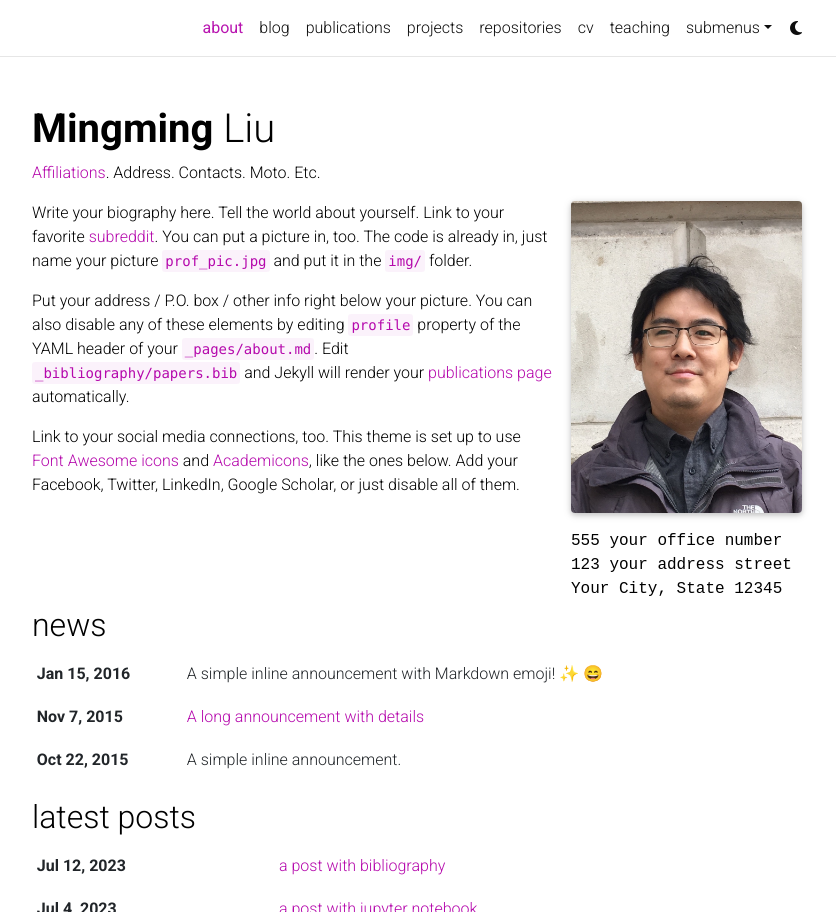
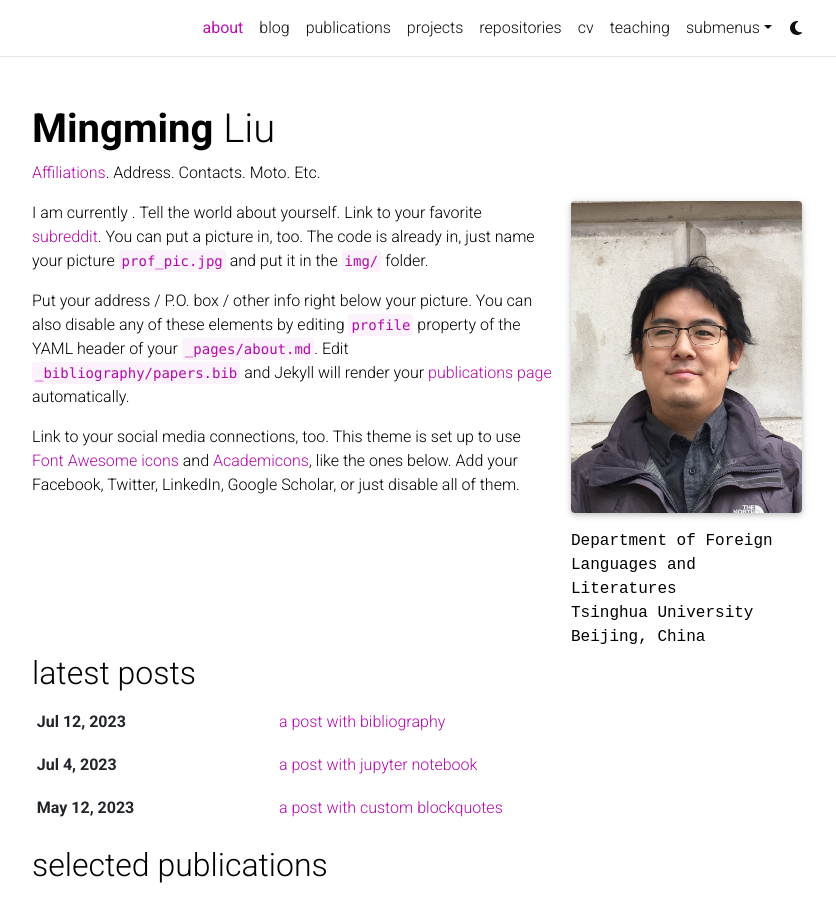
Before and after one commit to markliu02/markliu02.github.io, a Jekyll site: the page built from _pages/about.md, in a window 1280 px wide and 1326 px high, cut to the strip 0-912 px from the top of the window. Shown: the whole strip, without its empty margins (223-1059 px from the left). Built offline with Jekyll 4.4.1, drawn with Linux system fonts in a browser that asks for light colours; full-size pictures stand in for the smaller copies a plugin makes; emoji names are drawn with the system emoji font; comment, search, counter and statistics services are not loaded; a style sheet for code colours, icons or effects is not loaded.

Commit message:
Update about.md

```diff
--- a/_pages/about.md
+++ b/_pages/about.md
@@ -9,17 +9,17 @@
   image: prof_pic.jpg
   image_circular: false # crops the image to make it circular
   address: >
-    <p>555 your office number</p>
-    <p>123 your address street</p>
-    <p>Your City, State 12345</p>
+    <p>Department of Foreign Languages and Literatures</p>
+    <p>Tsinghua University</p>
+    <p>Beijing, China</p>
 
-news: true  # includes a list of news items
+news: false  # includes a list of news items
 latest_posts: true  # includes a list of the newest posts
 selected_papers: true # includes a list of papers marked as "selected={true}"
 social: true  # includes social icons at the bottom of the page
 ---
 
-Write your biography here. Tell the world about yourself. Link to your favorite [subreddit](http://reddit.com). You can put a picture in, too. The code is already in, just name your picture `prof_pic.jpg` and put it in the `img/` folder.
+I am currently . Tell the world about yourself. Link to your favorite [subreddit](http://reddit.com). You can put a picture in, too. The code is already in, just name your picture `prof_pic.jpg` and put it in the `img/` folder.
 
 Put your address / P.O. box / other info right below your picture. You can also disable any of these elements by editing `profile` property of the YAML header of your `_pages/about.md`. Edit `_bibliography/papers.bib` and Jekyll will render your [publications page](/al-folio/publications/) automatically.
 
```
